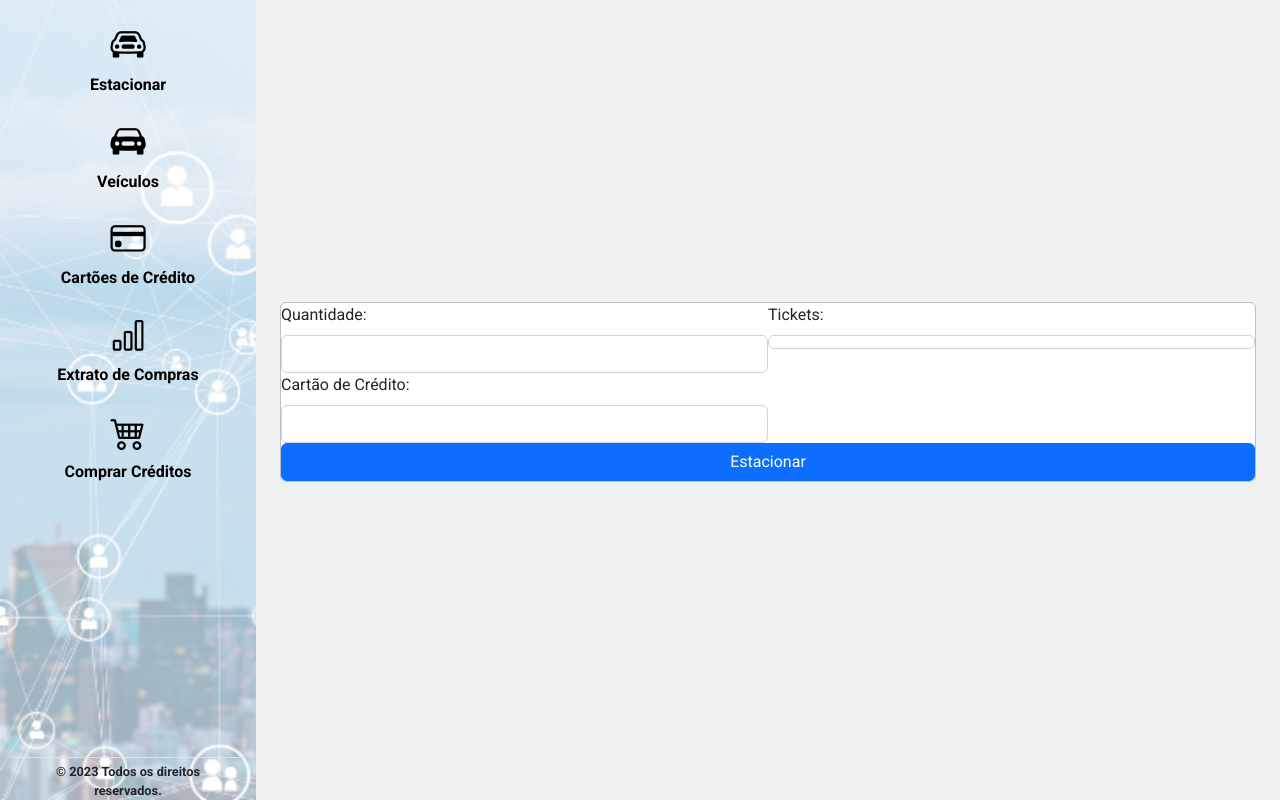
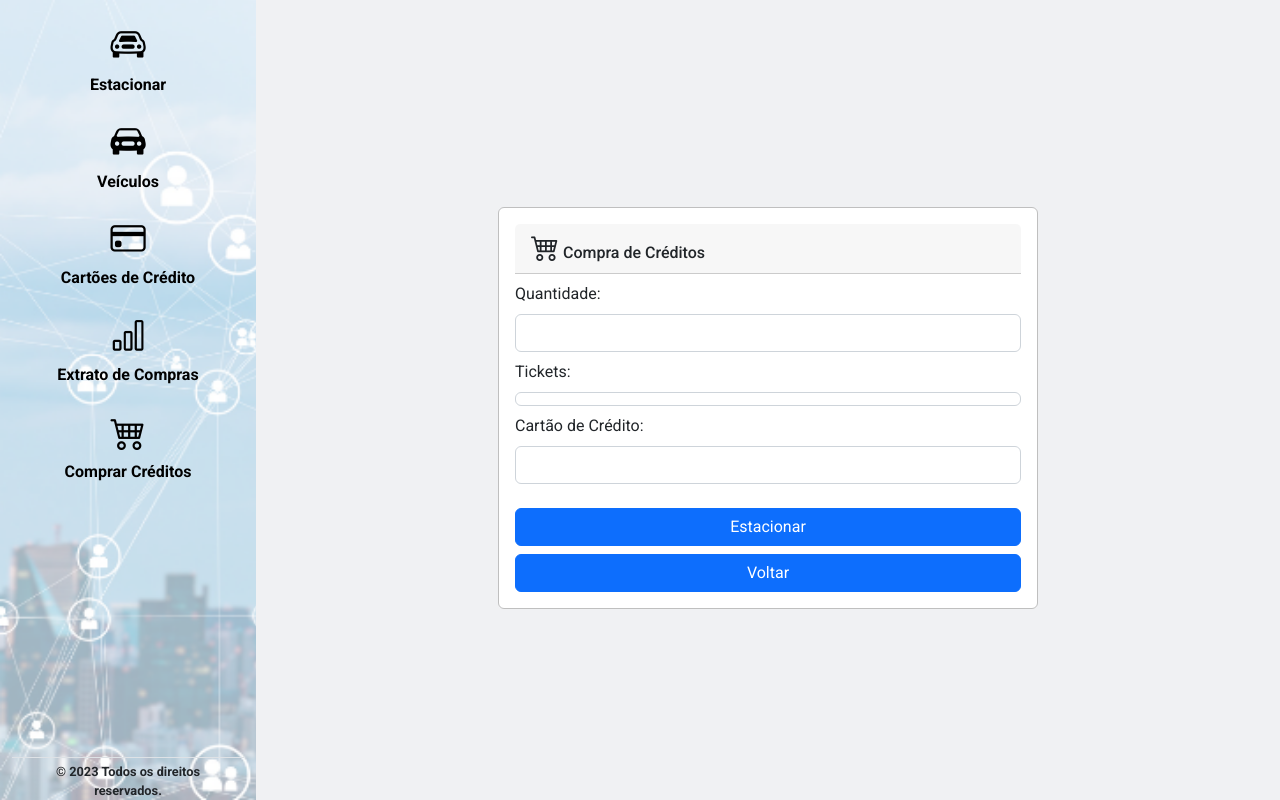
Before and after one commit to melojrx/urbanzone, a Flask app: template app/templates/comprarCartao.html in a window 1280 px wide. Shown: the part 62-862 px from the top of the page. Run offline with Flask 3, Linux system fonts and the light colour scheme; the template is opened without the code that fills it: values that come from a table or form of the project are taken from there, others are empty; parts of the project's set-up code (start-up, migrations or seed data) failed here and were passed over; some libraries are stand-ins or nearby versions.

Commit message:
tela de compra_creditos

```diff
--- a/app/controller/compraController.py
+++ b/app/controller/compraController.py
@@ -31,7 +31,7 @@ class compraController:
             listTicket = Ticket.query.filter( Ticket.datFim.is_(None)).all()
             listCartaoCredito = CartaoCredito.query.filter(CartaoCredito.datFim.is_(None)).all()
 
-            form.quantidade.choices = [(0, "Selecione...e")]+[(row, str(row)) for row in list(range(1, 11))]
+            form.quantidade.choices = [(0, "Selecione...")]+[(row, str(row)) for row in list(range(1, 11))]
             form.cartoes.choices = [(0, "Selecione seu cartão")]+[(row.id, row.txtNumero) for row in listCartaoCredito]
             form.tickets.choices = [(row.id, str(row.txtTicket) + ' - ' +  str(row.horaTicket) + 'H - ' + CurrencyUtils.getStringValue(row.valorTicket)) for row in listTicket]
 
--- a/app/controller/estacionamentoController.py
+++ b/app/controller/estacionamentoController.py
@@ -39,7 +39,8 @@ class estacionamentoController:
 
                 form.veiculos.choices = [(0, "Selecione...")]+[(row.id, row.veiculo.txtVeiculo) for row in listUsuarioVeiculos]
                 form.cartoes.choices = [(0, "Selecione seu cartão")]+[(row.id, row.txtNumero) for row in listCartaoCredito]
-                form.tickets.choices = [(0, "Selecione o tipo de Ticket")]+[(row.id, str(row.txtTicket) + ' - ' + str(row.horaTicket) + ' Hora - R$' + str(row.valorTicket) + ',00') for row in listTicket]
+                form.tickets.choices = [(0, "Selecione o tipo de Ticket")] + [(row.id,"{0} - {1} Hora - R$ {2:,.2f}".format(row.txtTicket, row.horaTicket, row.valorTicket).replace(".", ",")) for row in listTicket]
+                #form.tickets.choices = [(0, "Selecione o tipo de Ticket")]+[(row.id, str(row.txtTicket) + ' - ' + str(row.horaTicket) + ' Hora - R$' + str(row.valorTicket) + ',00') for row in listTicket]
                 form.quantidade.choices = [(0, "Selecione a quantidade")]+[(row, str(row)) for row in list(range(1, 6))]
 
                 return render_template('estacionamento.html', form=form)
--- a/app/static/css/general_styles.css
+++ b/app/static/css/general_styles.css
@@ -151,7 +151,10 @@ body {
 }
 
 .urban-gov-menu-gov:hover {
-  color: #3a51d5;
+  border:#0056b3 2px solid;
+  color: #0056b3;
+  border-radius: 8%;
+  padding: 5px;
   transition: all .3s;
   text-decoration: none;
 }
@@ -161,7 +164,7 @@ body {
 }
 
 .titulo-menu-gov:hover {
-  color: #3a51d5;
+  color: #0056b3;
   transition: all .3s;
   text-decoration: none;
 }
--- a/app/templates/comprarCartao.html
+++ b/app/templates/comprarCartao.html
@@ -5,24 +5,28 @@
 
     <form method="POST" action="{{ url_for('compra.buyCard')}}">
 
-        <div class="card mb-3">
-            <div class="row g-0">
-                <div class="col-md-6">
+        <div class="card mx-auto mt-3" style="max-width: 540px;">
+            <div class="card-body">
+              <h6 class="card-header mb-2"><i class="bi bi-cart4 fs-3"></i> Compra de Créditos</h6>
+                <div class="mb-2">
                     {{form.quantidade.label(class_="form-label")}}
                     {{form.quantidade(class_="form-control")}}
                 </div>
-                </br>
-                <div class="col-md-6">
+                <div class="mb-2">
                     {{form.tickets.label(class_="form-label")}}
                     {{form.tickets(class_="form-control")}}
                 </div>
-            </br>
-            <div class="col-md-6">
+                <div class="mb-2">
                     {{form.cartoes.label(class_="form-label")}}
                     {{form.cartoes(class_="form-control")}}
                 </div>
+                <div class="mt-4">
                     <div class="d-grid">
                         {{ form.submit(class_="btn btn-primary") }}
+                    </div>
+                    <div class="d-grid mt-2">
+                        <button type="button" class="btn btn-primary"
+                        onclick="window.location.href='{{url_for('usuarioVeiculo.listVeiculo')}}';"> Voltar </button>
                     </div>
                 </div>
             </div>
```
Also changed, not shown: app/templates/base.html (indentation only). Lines whose indentation alone changed are shown as unchanged.
